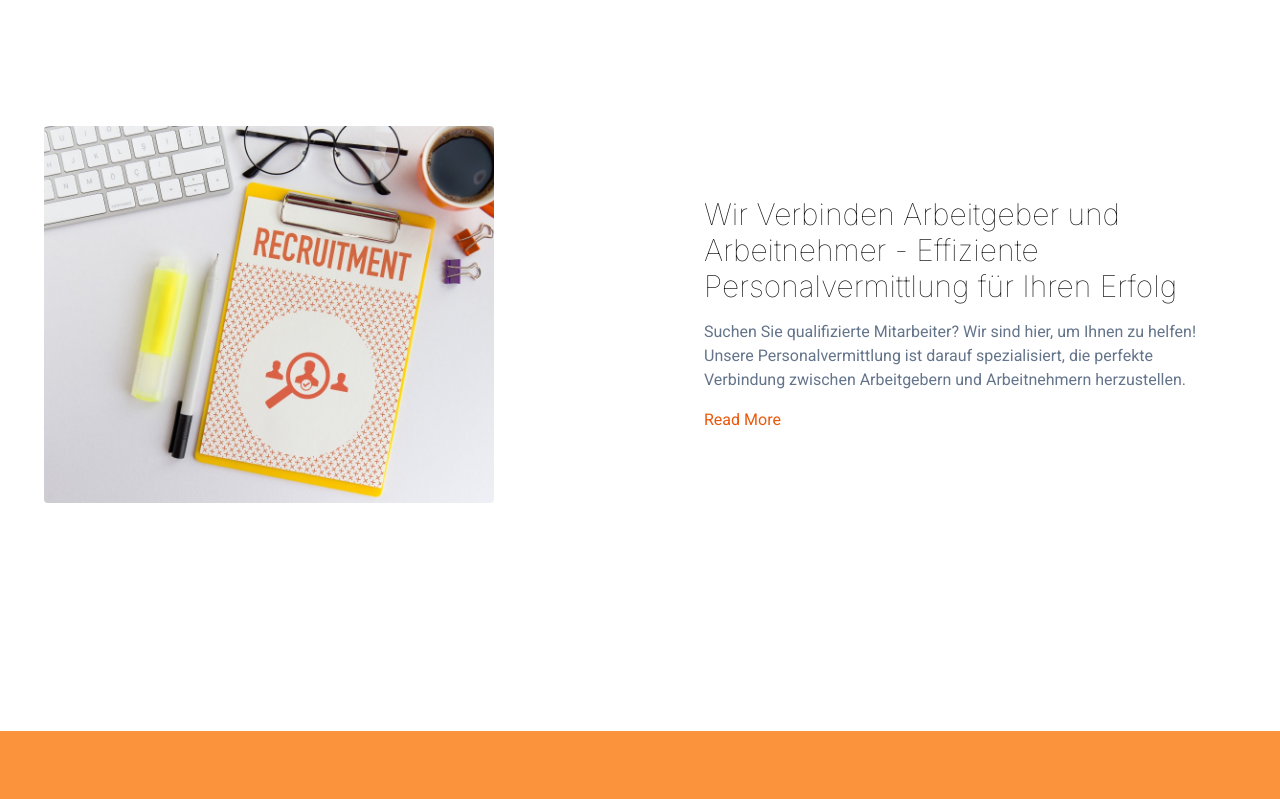
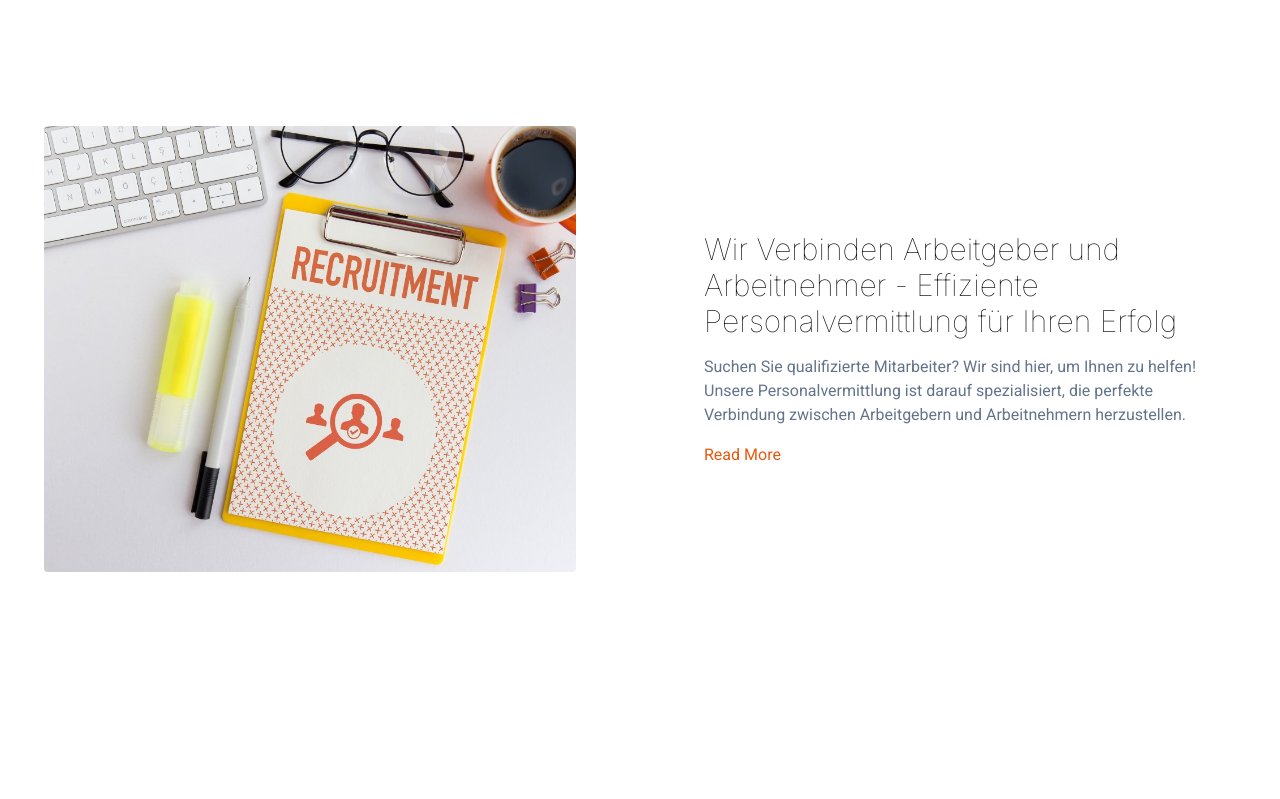
Before and after one commit to 369webforall/job-site, a Next.js app: page / in a window 1280 px wide. Shown: the part 821-1620 px from the top of the page. Built offline with nearby package versions, Linux system fonts and the light colour scheme.

Commit message:
fix map issue

```diff
--- a/app/contact/Map.jsx
+++ b/app/contact/Map.jsx
@@ -5,8 +5,8 @@ const Map = () => {
     <div className="flex items-center justify-center">
       <iframe
         src="https://www.google.com/maps/embed?pb=!1m28!1m12!1m3!1d19722.35970972033!2d8.32469070143972!3d51.83730861842425!2m3!1f0!2f0!3f0!3m2!1i1024!2i768!4f13.1!4m13!3e0!4m5!1s0x47ba2917dbfe9f83%3A0x427f28131548350!2sRheda-Wiedenbr%C3%BCck%2C%20Germany!3m2!1d51.8458575!2d8.299742499999999!4m5!1s0x47ba2f9230474f9b%3A0x5ae5479d713e005d!2sNickelstra%C3%9Fe%2021%2C%2033378%20Rheda-Wiedenbr%C3%BCck%2C%20Germany!3m2!1d51.834461999999995!2d8.362779!5e0!3m2!1sen!2shu!4v1700050198682!5m2!1sen!2shu"
-        width="600"
-        height="450"
+        width="1200"
+        height="600"
         style={{ border: '0' }}
         allowfullscreen=""
         loading="lazy"
--- a/app/jobs/components/Hero.jsx
+++ b/app/jobs/components/Hero.jsx
@@ -11,15 +11,17 @@ const HeroJob = () => {
         <div className="w-full lg:w-1/2">
           <Image
             src={heroImage}
-            className="object-cover object-center rounded"
             alt="hero"
-            as="image"
+            width={1200}
+            height={800}
+            objectFit="cover"
+            objectPosition="center"
+            layout="responsive"
             loading="eager"
             placeholder="blur"
             quality={100}
             title="Hier finden Sie unsere aktuellen Stellenangebote"
             priority={true}
-            sizes="(max-width: 768px) 100vw, (max-width:1200px) 50vw, 33vw"
           />
         </div>
         <div className="flex flex-col mb-16 space-y-12 lg:w-1/2">
--- a/components/AboutSection.jsx
+++ b/components/AboutSection.jsx
@@ -13,13 +13,15 @@ const AboutSection = () => {
               alt="picture of jobsearch"
               src={poster}
               priority={true}
+              width={800}
+              height={600}
+              objectFit="cover"
+              objectPosition="center"
+              layout="responsive"
+              loading="eager"
+              placeholder="blur"
               quality={100}
-              width={600}
-              height={400}
-              className="rounded-sm object-cover"
-              loading="eager"
               title="Finde Deinen neuen Job"
-              placeholder="blur"
             />
           </div>
           <div className="absolute top-0 mx-auto w-1/2 h-5 bg-orange-500"></div>
--- a/components/JobDetails.jsx
+++ b/components/JobDetails.jsx
@@ -26,14 +26,15 @@ const JobDetails = () => {
         <div className="w-full lg:w-1/2 ">
           <Image
             src={heroImage}
-            className="object-cover object-center rounded"
             alt="hero"
-            as="image"
             width={450}
             height={300}
+            layout="responsive"
+            objectFit="cover"
+            className="rounded"
             loading="eager"
             placeholder="blur"
-            quality={100}
+            quality={80}
             priority={true}
             title="Arbeitgeber und Arbeitnehmer verbinden"
           />
```
